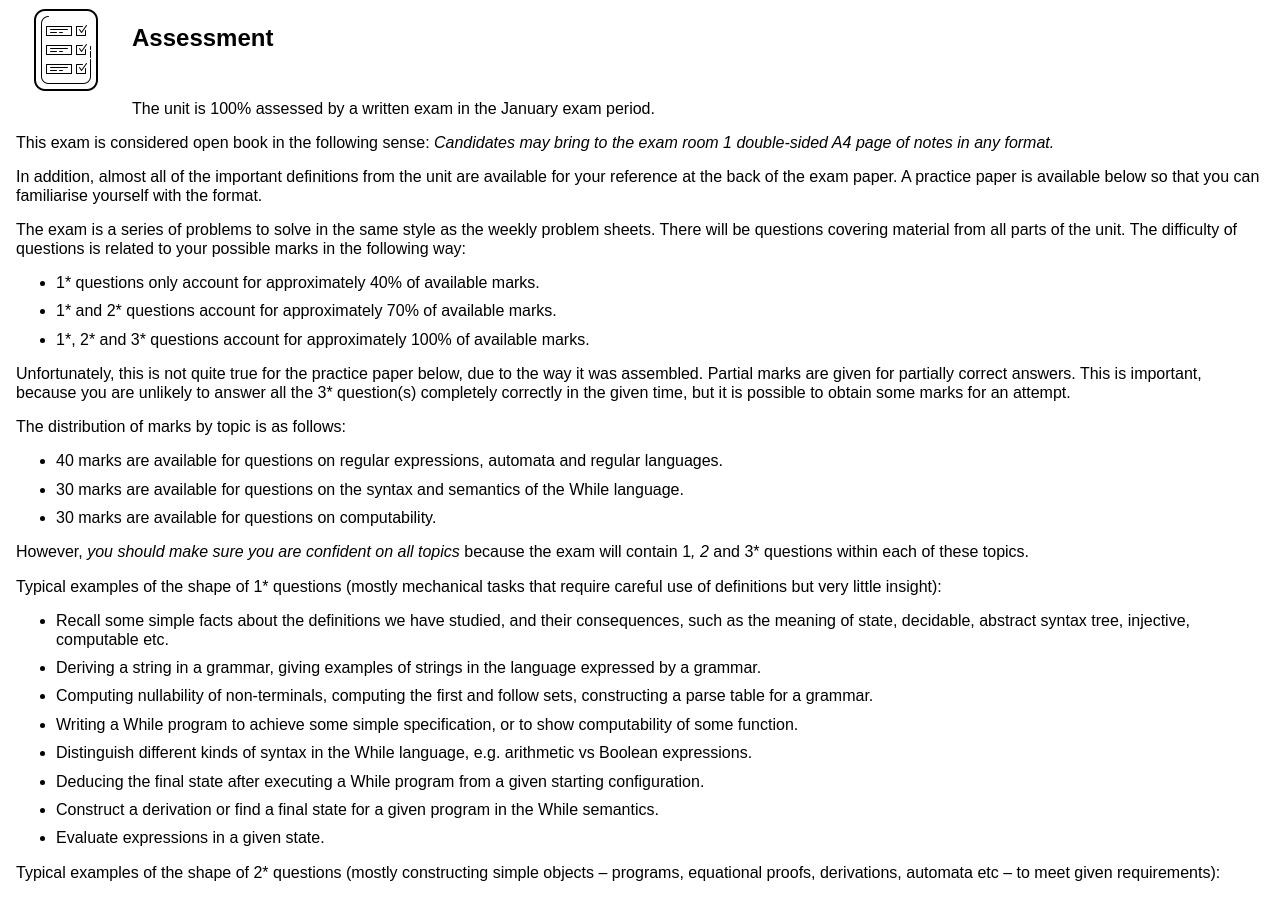
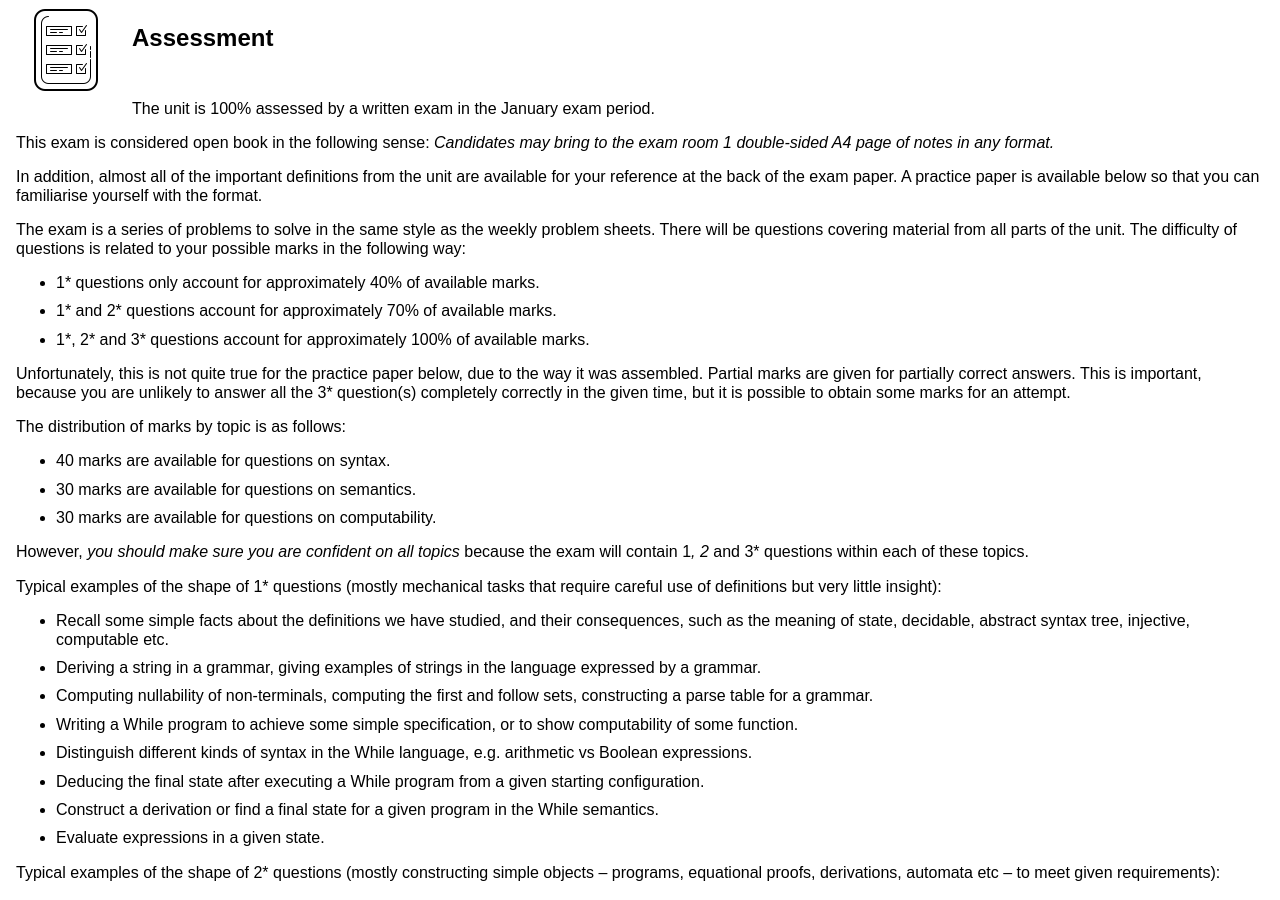
Before and after one commit to uob-coms20007/webpages, a Jekyll site: the page built from papers.md, in a window 1280 px wide and 900 px high. Built offline with Jekyll 4.4.1, drawn with Linux system fonts in a browser that asks for light colours; nearby versions of some CDN libraries.

Commit message:
fix leftovers from last year

```diff
--- a/papers.md
+++ b/papers.md
@@ -22,8 +22,8 @@ The exam is a series of problems to solve in the same style as the weekly proble
 Unfortunately, this is not quite true for the practice paper below, due to the way it was assembled.  Partial marks are given for partially correct answers.  This is important, because you are unlikely to answer all the 3* question(s) completely correctly in the given time, but it is possible to obtain some marks for an attempt.
 
 The distribution of marks by topic is as follows:
-* 40 marks are available for questions on regular expressions, automata and regular languages.
-* 30 marks are available for questions on the syntax and semantics of the While language.
+* 40 marks are available for questions on syntax.
+* 30 marks are available for questions on semantics.
 * 30 marks are available for questions on computability.
 
 However, *you should make sure you are confident on all topics* because the exam will contain 1*, 2* and 3* questions within each of these topics.
```
